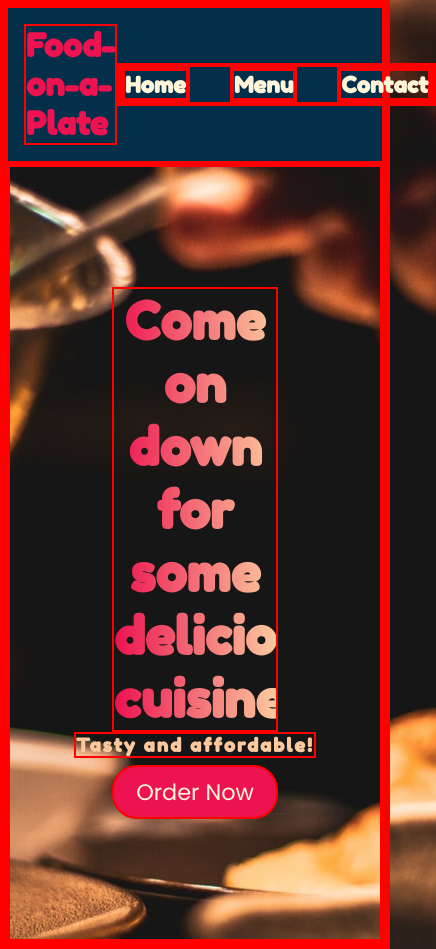
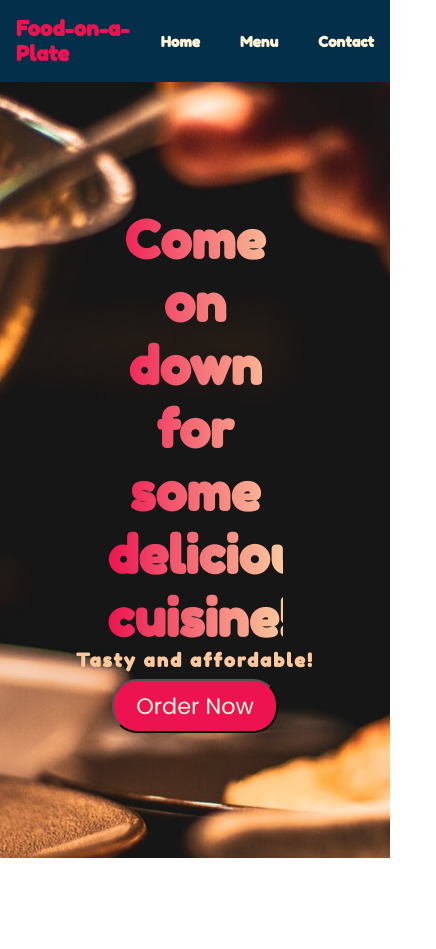
Before and after one commit to atajoe/restaurant-project, a website built with webpack: page dist/index.html in a window 390 px wide. Shown: the whole page, 436 px wide, since content can reach past the window. After the commit the page ends 858 px from the top, so only its background shows below. Built offline with nearby package versions, Linux system fonts and the light colour scheme; files whose address does not match are found by name; a web font is replaced by a local one.

Commit message:
Finished the project :)

```diff
--- a/src/index.js
+++ b/src/index.js
@@ -4,20 +4,11 @@ import menu_tab from './modules/menu.js';
 import contact_tab from './modules/contact.js';
 import create_index_page from './modules/component_functions';
 
-// import { index_page } from './modules/initial-page-load.js'
-
-const master_content = document.getElementById('content');
-
-function loadWebsite() {
-
+(function loadWebsite() {
     //Content container
     create_index_page();
-    master_content.appendChild(home_tab());
-    master_content.appendChild(menu_tab());
-    master_content.appendChild(contact_tab());
+    home_tab();
+    menu_tab();
+    contact_tab();
 
-};
-
-
-
-loadWebsite();
+})();
--- a/src/modules/component_functions.js
+++ b/src/modules/component_functions.js
@@ -1,6 +1,5 @@
-
+// Creating our navigation bar
 function create_nav(title_text,id){
-    // Creating our elements
     const header = document.createElement('header');
     const title = document.createElement('div');
     title.classList.add(id)
@@ -9,7 +8,7 @@ function create_nav(title_text,id){
     return header;
 }
 
-// Creating our navigation items
+// Creating our navigation bar list items (Home, Menu, Contact) since I used an unordered list followed by list items to include in header section.
 function add_nav_items(){
         const nav_items_section = document.createElement('div');
         const nav_items_section_list= document.createElement('ul');
@@ -26,6 +25,7 @@ function add_nav_items(){
 
     }
 
+// Function that creates each list item in my unordered list
 function create_item(text){
     const list_item = document.createElement('li')
     const a = document.createElement('a');
@@ -38,40 +38,31 @@ function create_item(text){
 }
 
 
-
+// Component Function that actually creates the initial page when user enters. We're grabbing main_content this from our HTML page
+// Then we create our header from create_nav, create our nav_items, and then create our tabbed-content container to store our home/menu/page divs.
 function create_index_page(){
     const main_content = document.getElementById('content');
     const header = create_nav('Food-on-a-Plate', 'title');
     const nav_items = add_nav_items()
-    const tab_content = create_tab_content()
+    const tab_container = create_tab_container()
     header.appendChild(nav_items)
     main_content.appendChild(header)
-    main_content.appendChild(tab_content)
+    main_content.appendChild(tab_container)
     add_nav_events()
     return main_content
 }
 
-function create_tab_content(){
+function create_tab_container(){
     const main_content = document.createElement('div');
-    main_content.classList.add("tab-content")
-    main_content.setAttribute('id', 'tabbed-content')
+    main_content.classList.add("tab-container")
+    main_content.setAttribute('id', 'tab-container')
     return main_content
 }
 
-function add_index_content_child(id){
+//
+function create_tab(id){
     const content_child = document.createElement('div')
-    const p = document.createElement('p')
-    const h1 = document.createElement('h1')
-    h1.innerHTML = 'Come on down for some delicious cuisine!'
-    const btn = document.createElement('button')
-    p.innerHTML = 'Tasty and affordable!'
     content_child.setAttribute('id',id)
-    btn.setAttribute('id','order')
-    btn.innerHTML = 'Order Now'
-    content_child.appendChild(h1)
-    content_child.appendChild(p)
-    content_child.appendChild(btn)
-
     return content_child
 }
 
@@ -83,11 +74,11 @@ const flip_page = (e) => {
     } else if (e.target.dataset.refid === "Menu"){
         document.getElementById("home").style.display = "none";
         document.getElementById("contact").style.display = "none";
-        document.getElementById("menu").style.display = "grid";
+        document.getElementById("menu").style.display = "inherit";
     } else if (e.target.dataset.refid === "Contact"){
         document.getElementById("home").style.display = "none";
         document.getElementById("menu").style.display = "none";
-        document.getElementById("contact").style.display = "flex"
+        document.getElementById("contact").style.display = "block"
     }
     return;
 }
@@ -118,4 +109,4 @@ function add_nav_events(){
 
 
 export default create_index_page;
-export {create_tab_content,add_index_content_child, flip_page, add_nav_events}
+export {create_tab_container,create_tab, flip_page, add_nav_events}
--- a/src/modules/contact.js
+++ b/src/modules/contact.js
@@ -1,10 +1,18 @@
-import { add_index_content_child } from "./component_functions";
+import { create_tab } from "./component_functions";
 
 function contact_tab(){
-    const tab_content = document.getElementById("tabbed-content")
-    const contact_tab_content = add_index_content_child('contact')
-    tab_content.appendChild(contact_tab_content)
-    return tab_content
+    const master_content = document.getElementById('content');
+    const tab_container = document.getElementById("tab-container")
+    const create_contact_tab = create_tab('contact')
+    const h1 = document.createElement('h1')
+    h1.innerHTML = 'Contact Us'
+    create_contact_tab.appendChild(h1)
+    tab_container.appendChild(create_contact_tab)
+    master_content.appendChild(tab_container)
+    return master_content
 }
 
+
+
+
 export default contact_tab;
--- a/src/modules/home.js
+++ b/src/modules/home.js
@@ -1,10 +1,30 @@
-import { add_index_content_child } from "./component_functions";
+import { create_tab } from "./component_functions";
 
 function home_tab(){
-    const tab_content = document.getElementById("tabbed-content")
-    const home_tab_content = add_index_content_child('home')
-    tab_content.appendChild(home_tab_content)
-    return tab_content
+    const master_content = document.getElementById('content');
+    const tab_container = document.getElementById("tab-container")
+    const create_home_tab = create_tab('home')
+    tab_container.appendChild(create_home_tab)
+    tab_container.appendChild(home_tab_content())
+    master_content.append(tab_container)
+    return master_content
 }
 
+function home_tab_content(){
+    const content_child = document.getElementById('home')
+    const p = document.createElement('p')
+    const h1 = document.createElement('h1')
+    h1.innerHTML = 'Come on down for some delicious cuisine!'
+    const btn = document.createElement('button')
+    p.innerHTML = 'Tasty and affordable!'
+    btn.setAttribute('id','order')
+    btn.innerHTML = 'Order Now'
+    content_child.appendChild(h1)
+    content_child.appendChild(p)
+    content_child.appendChild(btn)
+
+    return content_child
+}
+
+
 export default home_tab;
--- a/src/modules/menu.js
+++ b/src/modules/menu.js
@@ -1,10 +1,41 @@
-import { add_index_content_child } from "./component_functions";
+import { create_tab } from "./component_functions";
 
 function menu_tab(){
-    const tab_content = document.getElementById("tabbed-content")
-    const menu_tab_content = add_index_content_child('menu')
-    tab_content.appendChild(menu_tab_content)
-    return tab_content
+    const master_content = document.getElementById('content');
+    const tab_container = document.getElementById("tab-container")
+    const create_menu_tab = create_tab('menu')
+    tab_container.appendChild(create_menu_tab)
+    tab_container.appendChild(menu_tab_content())
+    master_content.appendChild(tab_container)
+    return master_content
 }
 
+function menu_tab_content(){
+    const content_child = document.getElementById('menu')
+    const menu_container = document.createElement('div')
+    menu_container.classList.add('menu-container')
+    for (let i = 0; i < 6; i++){
+        let menu_item_container = document.createElement('div')
+        menu_item_container.setAttribute('id',`item-container-${i}`)
+        let menu_item = document.createElement('h4')
+        let img = document.createElement('img')
+        img.src = '/restaurant-project/images/cheeseburger.png'
+        menu_item.setAttribute("id", `menuitem-${i}`)
+        menu_item.textContent = `This is menu-item-${i}`
+        menu_item.appendChild(img)
+        menu_item_container.appendChild(menu_item)
+        menu_item_container.appendChild(img)
+        menu_container.appendChild(menu_item_container)
+    }
+    const h1 = document.createElement('h1')
+    h1.innerHTML = 'Menu'
+    content_child.appendChild(h1)
+    content_child.appendChild(menu_container)
+
+    return content_child
+}
+
+
+
+
 export default menu_tab;
--- a/src/style.css
+++ b/src/style.css
@@ -2,7 +2,7 @@
     margin: 0;
     padding: 0;
     box-sizing: border-box;
-    border: 2px solid red;
+    /* border: 2px solid red; */
 }
 
 :root {
@@ -31,6 +31,8 @@ header{
     align-items: center;
 }
 
+
+
 .selection-list{
     display: flex;
     gap: 2.5rem;
@@ -52,6 +54,16 @@ a{
 .selection-list li:hover{
     color: var(--pink);
 }
+
+@media screen and (max-width: 650px){
+    .title{
+        font-size: 1.3rem;
+    }
+    .selection-list{
+        font-size: 0.9rem;
+    }
+}
+
 
 body{
     background: url('/restaurant-project/images/food.jpg') no-repeat center center fixed;
@@ -104,14 +116,34 @@ body{
 
 #menu{
     display: none;
-    grid-template-columns: repeat(3, 400px);
-    grid-template-rows: repeat(2,280px);
     justify-content: center;
-    align-items: center;
-    align-content: center;
-    color: red;
-    height: 92vh;
+    padding: 0.5rem;
+    min-height: 100vh;
+    background-color: var(--pale-yellow);
 }
+
+#menu h1{
+    font-family: var(--sansita);
+    font-size: calc(3rem + 1vw);
+    color: rgb(36,36,36);
+    position:relative;
+    text-align: center;
+}
+
+.menu-container{
+    display: grid;
+    grid-template-columns: repeat(auto-fill, minmax(290px, 1fr) ) ;
+    width: 55%;
+    background: rgba(255,68,68,0.28);
+    padding: calc(2rem + 2vw);
+    border-radius: 1.2rem;
+    margin: 5rem auto;
+    justify-content: space-between;
+    flex-wrap: wrap;
+    grid-gap: 1rem;
+
+}
+
 
 #contact{
     display: none;
@@ -119,3 +151,36 @@ body{
     justify-content: center;
     align-items: center;
 }
+
+h4{
+    font-family: var(--sansita);
+    font-size: calc(1rem + 0.5vw);
+    font-weight: bolder;
+    border-bottom: 1px dashed #333;
+    color: var(--dark-blue);
+}
+
+.menu-container > div{
+    width: 70%;
+}
+
+.menu-container > div > img {
+    width: 65%;
+    height: 75%;
+}
+
+#contact {
+    display: none;
+    justify-content: center;
+    padding: 0.5rem;
+    min-height: 100%;
+    background-color: var(--pale-yellow);
+}
+
+#contact h1{
+    font-family: var(--sansita);
+    font-size: calc(3rem + 1vw);
+    color: rgb(36,36,36);
+    position:relative;
+    text-align: center;
+}
```
Also changed, not shown: dist/main.js, images/cheeseburger.png (added).
